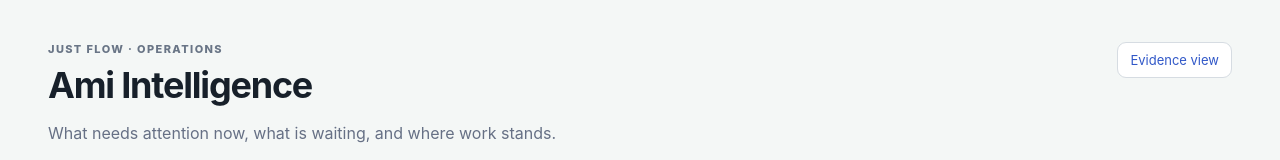
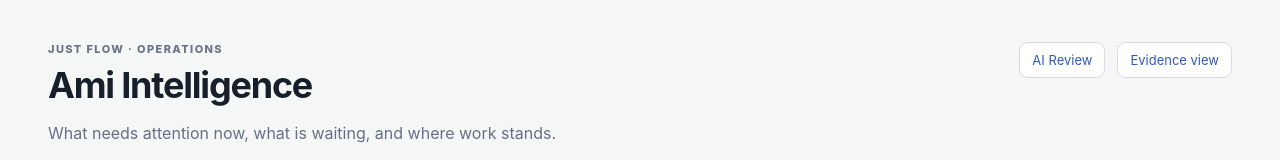
Before and after one commit to AminJustFlow/ami-clickup-assistant, a Next.js app: page / in a window 1280 px wide. Shown: the top 160 px of the page. Built offline with nearby package versions, Linux system fonts and the light colour scheme; no server answers; the database is empty.

Commit message:
Link AI review from operations dashboard

```diff
--- a/app/page.tsx
+++ b/app/page.tsx
@@ -72,7 +72,7 @@ export default async function Home() {
         <h1>Ami Intelligence</h1>
         <p className="muted">What needs attention now, what is waiting, and where work stands.</p>
       </div>
-      <a className="secondary-link" href="/debug/voth/intelligence">Evidence view</a>
+      <div style={{ display: "flex", gap: 12, flexWrap: "wrap" }}><a className="secondary-link" href="/review">AI Review</a><a className="secondary-link" href="/debug/voth/intelligence">Evidence view</a></div>
     </header>
 
     <section className="attention-section">
```
